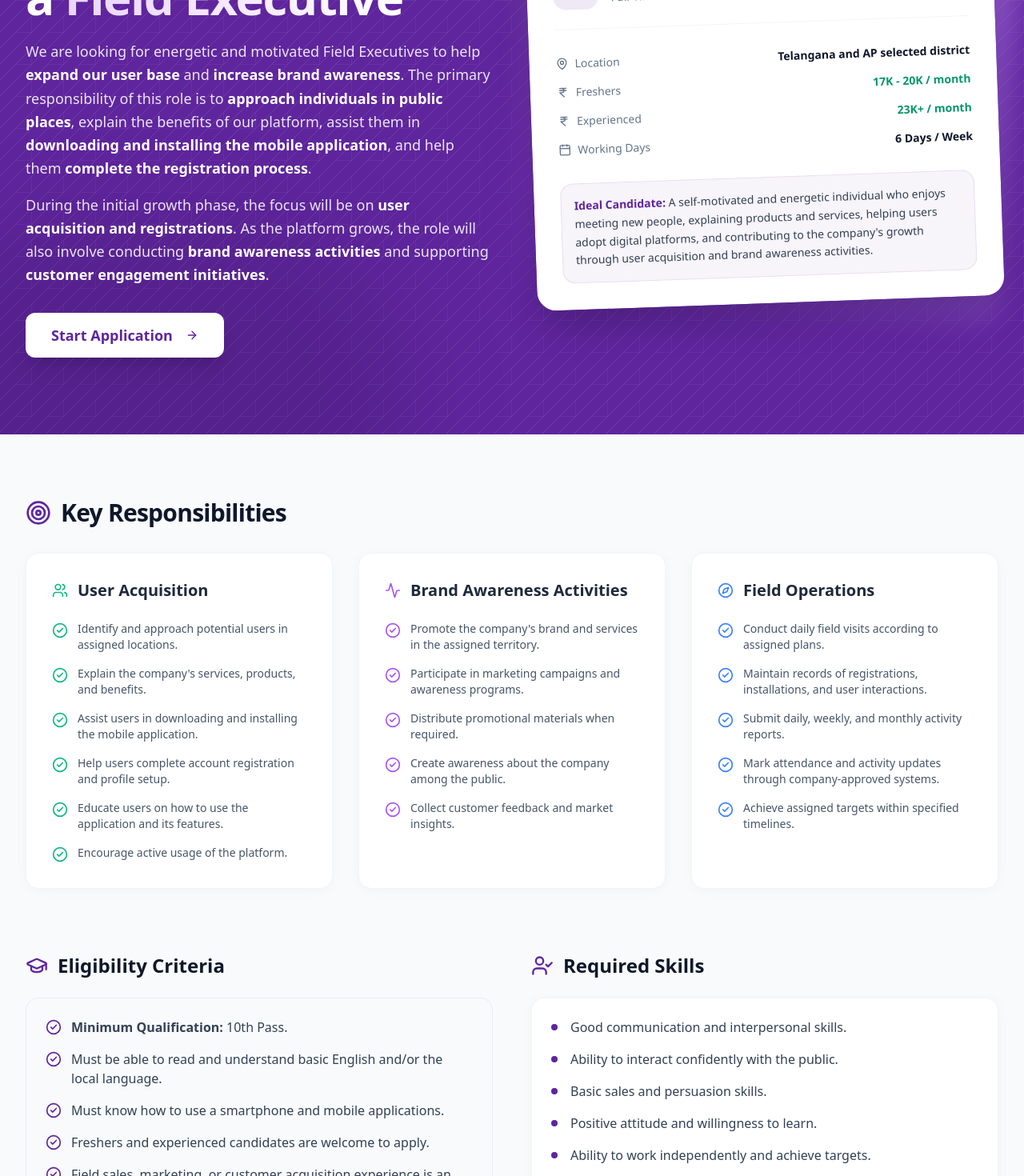
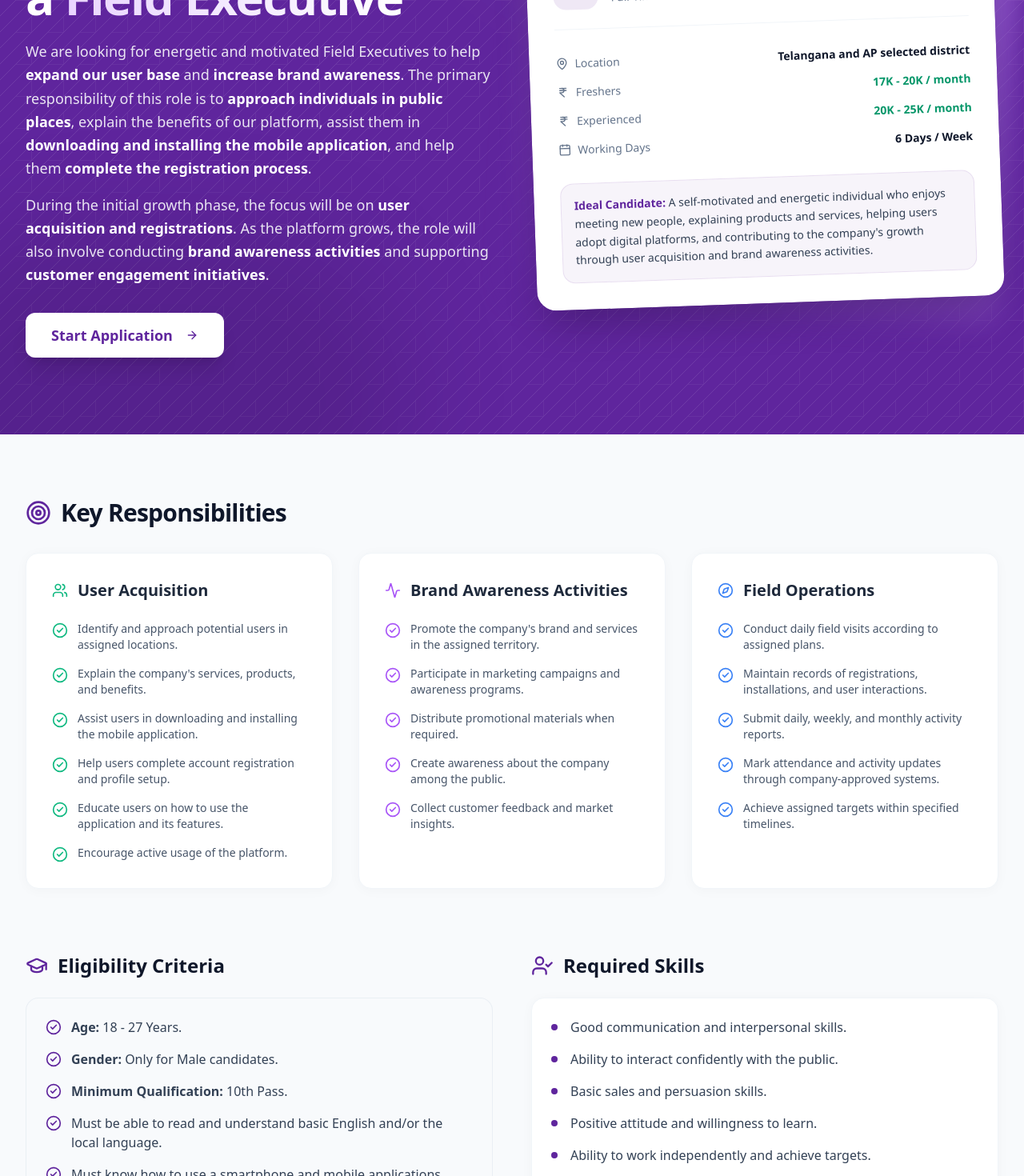
Before and after one commit to rahuldropyhub-wq/Field-Executive-Form, a React (Vite) app: page / in a window 1280 px wide. Shown: the part 320-1790 px from the top of the page at 80% size. Built offline with nearby package versions, Linux system fonts and the light colour scheme.

Commit message:
Add age, gender, and updated salary requirements to landing page and fix login logo

```diff
--- a/src/pages/Landing.jsx
+++ b/src/pages/Landing.jsx
@@ -99,7 +99,7 @@ export default function LandingPage() {
                   </div>
                   <div className="flex items-center justify-between text-sm">
                     <span className="text-slate-500 flex items-center"><IndianRupee className="h-4 w-4 mr-2" /> Experienced</span>
-                    <span className="font-semibold text-emerald-600">23K+ / month</span>
+                    <span className="font-semibold text-emerald-600">20K - 25K / month</span>
                   </div>
                   <div className="flex items-center justify-between text-sm">
                     <span className="text-slate-500 flex items-center"><Calendar className="h-4 w-4 mr-2" /> Working Days</span>
@@ -208,6 +208,8 @@ export default function LandingPage() {
               </div>
               <div className="bg-slate-50 rounded-2xl p-6 border border-slate-200/60">
                 <ul className="space-y-4">
+                  <li className="flex items-start"><CheckCircle2 className="h-5 w-5 text-primary mr-3 shrink-0 mt-0.5" /><span className="text-slate-700"><b>Age:</b> 18 - 27 Years.</span></li>
+                  <li className="flex items-start"><CheckCircle2 className="h-5 w-5 text-primary mr-3 shrink-0 mt-0.5" /><span className="text-slate-700"><b>Gender:</b> Only for Male candidates.</span></li>
                   <li className="flex items-start"><CheckCircle2 className="h-5 w-5 text-primary mr-3 shrink-0 mt-0.5" /><span className="text-slate-700"><b>Minimum Qualification:</b> 10th Pass.</span></li>
                   <li className="flex items-start"><CheckCircle2 className="h-5 w-5 text-primary mr-3 shrink-0 mt-0.5" /><span className="text-slate-700">Must be able to read and understand basic English and/or the local language.</span></li>
                   <li className="flex items-start"><CheckCircle2 className="h-5 w-5 text-primary mr-3 shrink-0 mt-0.5" /><span className="text-slate-700">Must know how to use a smartphone and mobile applications.</span></li>
--- a/src/pages/admin/Login.jsx
+++ b/src/pages/admin/Login.jsx
@@ -55,8 +55,8 @@ export default function AdminLogin() {
         <div className="absolute -bottom-[20%] -right-[10%] w-[60%] h-[60%] rounded-full bg-purple-900/40 blur-3xl pointer-events-none z-0"></div>
 
         <div className="relative z-10">
-          <div className="bg-white/10 backdrop-blur-sm inline-flex items-center justify-center p-4 rounded-2xl mb-12 border border-white/20">
-             <img src="/phonepe-logo.svg" alt="PhonePe Logo" className="h-8 w-auto brightness-0 invert" />
+          <div className="bg-white inline-flex items-center justify-center p-4 rounded-2xl mb-12 shadow-lg border border-slate-100">
+             <img src="/phonepe-logo.svg" alt="PhonePe Logo" className="h-8 w-auto" />
           </div>
           <h1 className="text-4xl md:text-5xl font-bold text-white mb-6 leading-tight">
             Field Executive <br />
@@ -92,8 +92,8 @@ export default function AdminLogin() {
       {/* Right Side: Login Form */}
       <div className="w-full lg:w-1/2 flex items-center justify-center p-8 sm:p-12 lg:p-24 bg-white relative z-10 shadow-[-20px_0_40px_rgb(0,0,0,0.05)]">
         <div className="w-full max-w-md">
-          <div className="lg:hidden mb-8 flex justify-center">
-             <img src="/phonepe-logo.svg" alt="PhonePe Logo" className="h-10 w-auto" />
+          <div className="lg:hidden mb-8 flex justify-center bg-white p-4 rounded-2xl shadow-sm border border-slate-100 mx-auto w-fit">
+             <img src="/phonepe-logo.svg" alt="PhonePe Logo" className="h-8 w-auto" />
           </div>
 
           <div className="mb-10 text-center lg:text-left">
```
